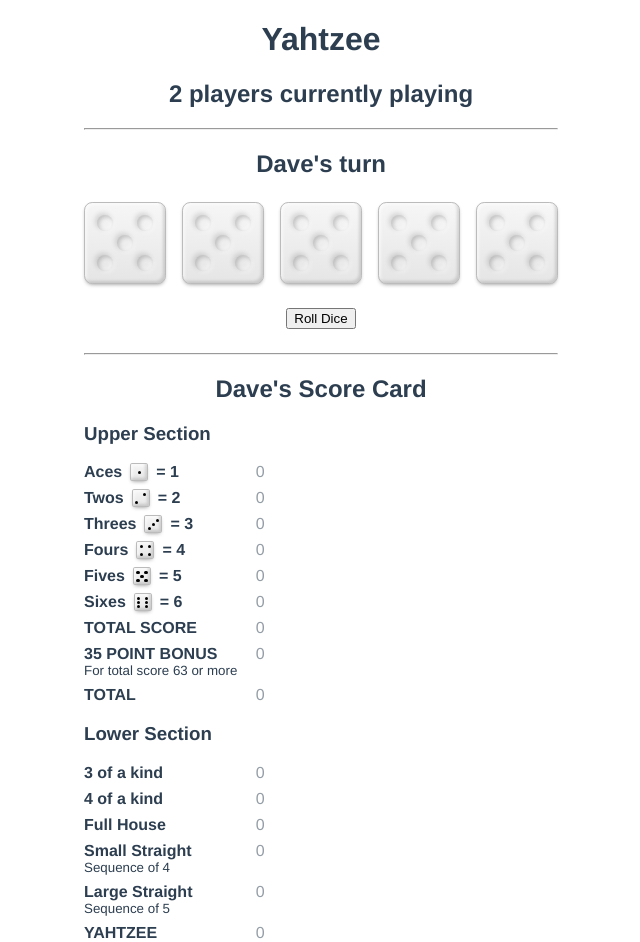
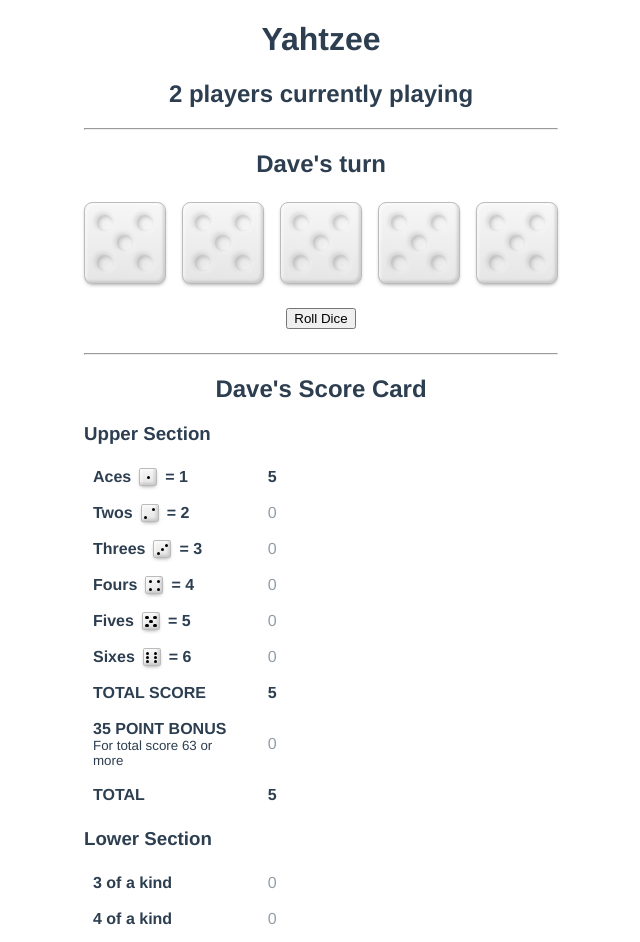
Before and after one commit to thebigdavec/yahtzee-vue, a Vue app: page / in a window 1280 px wide. Shown: the top 942 px of the page, without its empty margins (319-959 px from the left). Built offline with nearby package versions, Linux system fonts and the light colour scheme.

Commit message:
Add initial scoring functionality

```diff
--- a/src/App.vue
+++ b/src/App.vue
@@ -9,7 +9,7 @@
     <div class="center" v-else>Choose your score slot.</div>
   </div>
   <hr />
-  <ScoreCard />
+  <ScoreCard @confirmScoreSelection="confirmScoreSelection" />
 </template>
 
 <script setup>
@@ -28,7 +28,26 @@
   { value: 0, isHeld: false }
 ])
 const rolls = ref(3)
+const isScoring = computed(() => {
+  store.state.isScoring
+})
 
+function confirmScoreSelection({ id, isUsed }) {
+  if (isUsed === true) return
+  const isTrue = confirm('Is it true?')
+  if (isTrue) setScore(id)
+}
+function setScore(id) {
+  store.dispatch('SetScore', {
+    id,
+    dice: dice.value
+  })
+  setTimeout(() => {
+    store.dispatch('NextPlayer')
+    rolls.value = 3
+    initialiseDice()
+  }, 2000)
+}
 function initialiseDice() {
   for (let i = 0; i < 5; i++) {
     dice.value[i] = { die: 0, isHeld: false }
@@ -46,6 +65,9 @@
     }
   }
   rolls.value--
+  if (rolls.value === 0) {
+    store.dispatch('SetScoringTrue')
+  }
   if (rolls.value < 0) {
     store.dispatch('NextPlayer')
     rolls.value = 3
@@ -57,6 +79,9 @@
 })
 const currentUserNamePossessive = computed(() => {
   return store.getters.currentUserNamePossessive
+})
+const opacityWhenScoring = computed(() => {
+  return isScoring.value ? 0.5 : 1
 })
 onMounted(() => {
   initialiseDice()
@@ -137,12 +162,19 @@
 .score-row {
   display: flex;
   gap: 1rem;
+  align-items: center;
+}
+.score-row.isUsed {
+  opacity: v-bind(opacityWhenScoring);
 }
 .score-name {
   display: flex;
   flex: 33%;
   gap: 0.5rem;
   font-weight: 700;
+  border: 1px solid transparent;
+  padding: 0.25rem 0.5rem;
+  border-radius: 0.25rem;
 }
 .score-name small {
   font-weight: 400;
@@ -157,12 +189,23 @@
   text-align: left;
   opacity: 0.5;
 }
-.score-amount.isUsed {
+.isUsed .score-amount,
+.bold .score-amount {
   opacity: 1;
   font-weight: 700;
 }
-.score-name:not(.isUsed):hover {
-  background: red;
+.score-row.isScoring:not(.isUsed) .score-name {
+  cursor: pointer;
+  background-color: lightcyan;
+  box-shadow: 2px 2px 4px #fff inset, -2px -2px 4px #0003 inset;
+  border: 1px solid #bbb;
+}
+.score-row.isScoring:not(.isUsed) .score-name:hover,
+.score-row.isScoring:not(.isUsed) .score-name:focus-visible {
+  border: 1px solid black;
+}
+.score-row.isScoring:not(.isUsed) .score-name:active {
+  box-shadow: 2px 2px 4px #0003 inset, -2px -2px 4px #fff inset;
 }
 .center {
   text-align: center;
--- a/src/components/Die.vue
+++ b/src/components/Die.vue
@@ -61,5 +61,4 @@
   graphic: Boolean,
   inline: Boolean
 })
-const emit = defineEmits(['toggleHoldDie'])
 </script>
--- a/src/components/ScoreCard.vue
+++ b/src/components/ScoreCard.vue
@@ -2,65 +2,119 @@
   <h2 class="center">{{ userNamePossessive }} Score Card</h2>
   <h3>Upper Section</h3>
   <div class="score-section">
-    <div class="score-row">
-      <div class="score-name">
+    <div
+      class="score-row"
+      :class="{ isUsed: isAcesUsed, isScoring: isScoring }"
+      data-tooltip="The value of all Aces thrown"
+    >
+      <div
+        id="aces"
+        :data-is-used="isAcesUsed"
+        class="score-name"
+        @click="confirmScoreSelection"
+      >
         <div>Aces</div>
         <Die :value="1" graphic inline />
         <div>= 1</div>
       </div>
-      <div class="score-amount" :class="{ isUsed: isAcesUsed }">{{ aces }}</div>
+      <div class="score-amount">{{ aces }}</div>
     </div>
-    <div class="score-row">
-      <div class="score-name">
+    <div
+      class="score-row"
+      :class="{ isUsed: isTwosUsed, isScoring: isScoring }"
+      data-tooltip="The value of all Twos thrown"
+    >
+      <div
+        id="twos"
+        :data-is-used="isTwosUsed"
+        class="score-name"
+        @click="confirmScoreSelection"
+      >
         <div>Twos</div>
         <Die :value="2" graphic inline />
         <div>= 2</div>
       </div>
-      <div class="score-amount" :class="{ isUsed: isTwosUsed }">{{ twos }}</div>
+      <div class="score-amount">{{ twos }}</div>
     </div>
-    <div class="score-row">
-      <div class="score-name">
+    <div
+      class="score-row"
+      :class="{ isUsed: isThreesUsed, isScoring: isScoring }"
+      data-tooltip="The value of all Threes thrown"
+    >
+      <div
+        id="threes"
+        :data-is-used="isThreesUsed"
+        class="score-name"
+        @click="confirmScoreSelection"
+      >
         <div>Threes</div>
         <Die :value="3" graphic inline />
         <div>= 3</div>
       </div>
-      <div class="score-amount" :class="{ isUsed: isThreesUsed }">
+      <div class="score-amount">
         {{ threes }}
       </div>
     </div>
-    <div class="score-row">
-      <div class="score-name">
+    <div
+      class="score-row"
+      :class="{ isUsed: isFoursUsed, isScoring: isScoring }"
+      data-tooltip="The value of all Fours thrown"
+    >
+      <div
+        id="fours"
+        :data-is-used="isFoursUsed"
+        class="score-name"
+        @click="confirmScoreSelection"
+      >
         <div>Fours</div>
         <Die :value="4" graphic inline />
         <div>= 4</div>
       </div>
-      <div class="score-amount" :class="{ isUsed: isFoursUsed }">
+      <div class="score-amount">
         {{ fours }}
       </div>
     </div>
-    <div class="score-row">
-      <div class="score-name">
+    <div
+      class="score-row"
+      :class="{ isUsed: isFivesUsed, isScoring: isScoring }"
+      data-tooltip="The value of all Fives thrown"
+    >
+      <div
+        id="fives"
+        :data-is-used="isFivesUsed"
+        class="score-name"
+        @click="confirmScoreSelection"
+      >
         <div>Fives</div>
         <Die :value="5" graphic inline />
         <div>= 5</div>
       </div>
-      <div class="score-amount" :class="{ isUsed: isFivesUsed }">
+      <div class="score-amount">
         {{ fives }}
       </div>
     </div>
-    <div class="score-row">
-      <div class="score-name">
+    <div
+      class="score-row"
+      :class="{ isUsed: isSixesUsed, isScoring: isScoring }"
+      data-tooltip="The value of all Sixes thrown"
+    >
+      <div
+        id="sixes"
+        :data-is-used="isSixesUsed"
+        class="score-name"
+        @click="confirmScoreSelection"
+      >
         <div>Sixes</div>
         <Die :value="6" graphic inline />
         <div>= 6</div>
       </div>
-      <div class="score-amount" :class="{ isUsed: isSixesUsed }">
+      <div class="score-amount">
         {{ sixes }}
       </div>
     </div>
-    <div class="score-row">
+    <div class="score-row bold">
       <div class="score-name">TOTAL SCORE</div>
-      <div class="score-amount" :class="{ isUsed: upperSubtotal }">
+      <div class="score-amount">
         {{ upperSubtotal }}
       </div>
     </div>
@@ -71,77 +125,95 @@
       </div>
       <div class="score-amount" :class="{ isUsed: bonus35 }">{{ bonus35 }}</div>
     </div>
-    <div class="score-row">
+    <div class="score-row bold">
       <div class="score-name">TOTAL</div>
-      <div class="score-amount" :class="{ isUsed: upperTotal }">
+      <div class="score-amount">
         {{ upperTotal }}
       </div>
     </div>
   </div>
   <h3>Lower Section</h3>
   <div class="score-section">
-    <div class="score-row">
-      <div class="score-name">
+    <div
+      class="score-row"
+      :class="{ isUsed: isThreeOfAKindUsed, isScoring: isScoring }"
+    >
+      <div class="score-name" @click="confirmScoreSelection">
         <div>3 of a kind</div>
       </div>
       <div class="score-amount">0</div>
     </div>
-    <div class="score-row">
-      <div class="score-name">
+    <div
+      class="score-row"
+      :class="{ isUsed: isFourOfAKindUsed, isScoring: isScoring }"
+    >
+      <div class="score-name" @click="confirmScoreSelection">
         <div>4 of a kind</div>
       </div>
       <div class="score-amount">0</div>
     </div>
-    <div class="score-row">
-      <div class="score-name">
+    <div
+      class="score-row"
+      :class="{ isUsed: isFullHouseUsed, isScoring: isScoring }"
+    >
+      <div class="score-name" @click="confirmScoreSelection">
         <div>Full House</div>
       </div>
       <div class="score-amount">0</div>
     </div>
-    <div class="score-row">
-      <div class="score-name column">
+    <div
+      class="score-row"
+      :class="{ isUsed: isSmStraightUsed, isScoring: isScoring }"
+    >
+      <div class="score-name column" @click="confirmScoreSelection">
         <div>Small Straight</div>
         <small>Sequence of 4</small>
       </div>
       <div class="score-amount">0</div>
     </div>
-    <div class="score-row">
-      <div class="score-name column">
+    <div
+      class="score-row"
+      :class="{ isUsed: isLgStraightUsed, isScoring: isScoring }"
+    >
+      <div class="score-name column" @click="confirmScoreSelection">
         <div>Large Straight</div>
         <small>Sequence of 5</small>
       </div>
       <div class="score-amount">0</div>
     </div>
-    <div class="score-row">
-      <div class="score-name column">
+    <div
+      class="score-row"
+      :class="{ isUsed: isYahtzeeUsed, isScoring: isScoring }"
+    >
+      <div class="score-name column" @click="confirmScoreSelection">
         <div>YAHTZEE</div>
         <small>5 of a kind</small>
       </div>
       <div class="score-amount">0</div>
     </div>
     <div class="score-row">
-      <div class="score-name">Chance</div>
+      <div class="score-name" @click="confirmScoreSelection">Chance</div>
       <div class="score-amount">0</div>
     </div>
     <div class="score-row">
       <div class="score-name">YAHTZEE BONUS</div>
       <div class="score-amount">0</div>
     </div>
-    <div class="score-row">
+    <div class="score-row bold">
       <div class="score-name column">
         TOTAL
         <small>of Lower Section</small>
       </div>
       <div class="score-amount">{{ lowerTotal }}</div>
     </div>
-    <div class="score-row">
+    <div class="score-row bold">
       <div class="score-name column">
         TOTAL
         <small>of Upper Section</small>
       </div>
       <div class="score-amount">{{ upperTotal }}</div>
     </div>
-    <div class="score-row">
+    <div class="score-row bold">
       <div class="score-name">GRAND TOTAL</div>
       <div class="score-amount">{{ grandTotal }}</div>
     </div>
@@ -155,8 +227,24 @@
 const store = useStore()
 console.log(store.getters.upperTotal)
 
+const emit = defineEmits(['confirmScoreSelection'])
+
+function confirmScoreSelection(e) {
+  const id = e.target.closest('.score-name').id
+  const isUsed = e.target.closest('.score-name').dataset.isUsed
+  if (isScoring) {
+    emit('confirmScoreSelection', {
+      id,
+      isUsed
+    })
+  }
+}
+
 const userNamePossessive = computed(() => {
   return store.getters.currentUserNamePossessive
+})
+const isScoring = computed(() => {
+  return store.state.isScoring
 })
 const aces = computed(() => {
   return store.getters.aces
@@ -176,6 +264,7 @@
 const sixes = computed(() => {
   return store.getters.sixes
 })
+
 const isAcesUsed = computed(() => {
   return store.getters.acesUsed
 })
--- a/src/store/index.js
+++ b/src/store/index.js
@@ -4,13 +4,14 @@
   state() {
     return {
       currentUser: 0,
+      isScoring: false,
       users: [
         {
           name: 'Dave',
           scoreCard: {
             aces: {
-              value: 0,
-              isUsed: false
+              value: 5,
+              isUsed: true
             },
             twos: {
               value: 0,
@@ -87,8 +88,8 @@
               isUsed: false
             },
             sixes: {
-              value: 0,
-              isUsed: false
+              value: 5,
+              isUsed: true
             },
             threeOfAKind: {
               value: 0,
@@ -202,12 +203,39 @@
   mutations: {
     SET_CURRENT_USER(state, payload) {
       state.currentUser = payload
+    },
+    SET_NEW_SCORE(state, { id, diceValues }) {
+      state.isScoring = false
+      switch (id) {
+        case 'aces':
+          state.users[state.currentUser].scoreCard.aces.value = diceValues[0]
+          break
+        case 'twos':
+          state.users[state.currentUser].scoreCard.twos.value = diceValues[1]
+          state.users[state.currentUser].scoreCard.twos.isUsed = true
+          break
+        default:
+          return
+      }
+    },
+    SET_SCORING_TRUE(state) {
+      state.isScoring = true
     }
   },
   actions: {
     NextPlayer({ commit, state }) {
       let nextPlayer = (state.currentUser + 1) % state.users.length
       commit('SET_CURRENT_USER', nextPlayer)
+    },
+    SetScore({ commit, state }, { id, dice }) {
+      const diceValues = [0, 0, 0, 0, 0, 0]
+      for (let i = 0; i < dice.length; i++) {
+        diceValues[dice[i].die - 1]++
+      }
+      commit('SET_NEW_SCORE', { id, diceValues })
+    },
+    SetScoringTrue({ commit }) {
+      commit('SET_SCORING_TRUE')
     }
   },
   modules: {}
```
